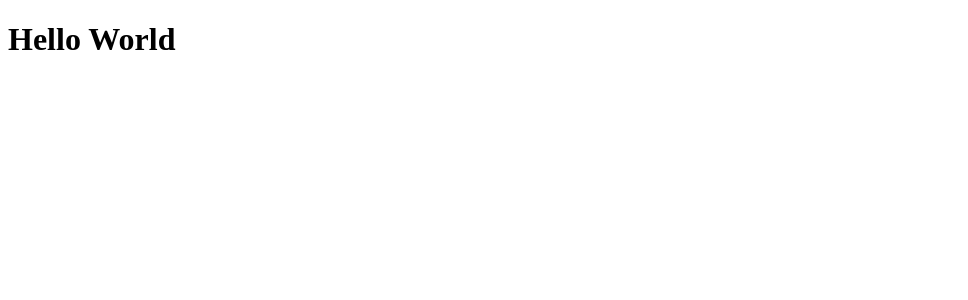
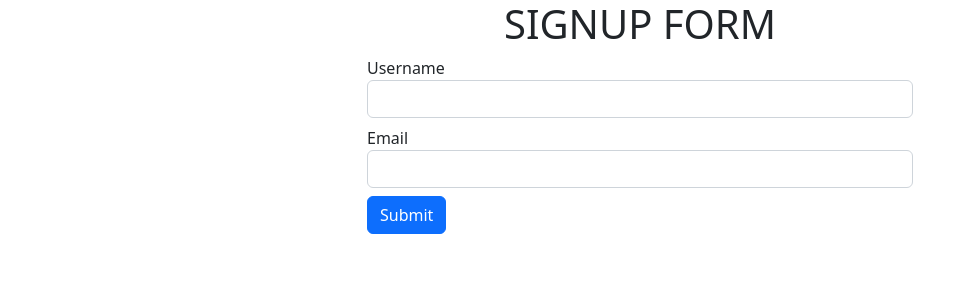
Before and after one commit to NirmalyaNg/angular-tutorial, an Angular app: page / in a window 1280 px wide. Shown: the top 300 px of the page, without its empty margins (0-968 px from the left). Built offline with nearby package versions, Linux system fonts and the light colour scheme.

Commit message:
Reactive Form Part 1

```diff
--- a/src/app/app.component.html
+++ b/src/app/app.component.html
@@ -1 +1,18 @@
-<h1>Hello World</h1>
+<div class="container">
+  <div class="row">
+    <div class="col-sm-12 col-md-6 offset-md-3">
+      <h1 class="text-center">SIGNUP FORM</h1>
+      <form [formGroup]="signupForm" (ngSubmit)="handleSubmit()">
+        <div class="form-group mb-2">
+          <label>Username</label>
+          <input type="text" class="form-control" formControlName="username" />
+        </div>
+        <div class="form-group">
+          <label>Email</label>
+          <input type="email" class="form-control" formControlName="email" />
+        </div>
+        <button class="btn btn-primary mt-2" type="submit">Submit</button>
+      </form>
+    </div>
+  </div>
+</div>
--- a/src/app/app.component.ts
+++ b/src/app/app.component.ts
@@ -1,10 +1,22 @@
-import { Component } from '@angular/core';
+import { Component, OnInit } from '@angular/core';
+import { FormGroup, FormControl, Validators } from '@angular/forms';
 
 @Component({
   selector: 'app-root',
   templateUrl: './app.component.html',
   styleUrls: ['./app.component.css'],
 })
-export class AppComponent {
-  title = 'angular-introduction';
+export class AppComponent implements OnInit {
+  signupForm: FormGroup;
+
+  ngOnInit(): void {
+    this.signupForm = new FormGroup({
+      username: new FormControl('', Validators.required),
+      email: new FormControl('', [Validators.required, Validators.email]),
+    });
+  }
+
+  handleSubmit() {
+    console.log(this.signupForm);
+  }
 }
--- a/src/app/app.module.ts
+++ b/src/app/app.module.ts
@@ -1,11 +1,11 @@
 import { NgModule } from '@angular/core';
+import { ReactiveFormsModule } from '@angular/forms';
 import { BrowserModule } from '@angular/platform-browser';
-
 import { AppComponent } from './app.component';
 
 @NgModule({
   declarations: [AppComponent],
-  imports: [BrowserModule],
+  imports: [BrowserModule, ReactiveFormsModule],
   providers: [],
   bootstrap: [AppComponent],
 })
--- a/src/index.html
+++ b/src/index.html
@@ -6,6 +6,12 @@
     <base href="/" />
     <meta name="viewport" content="width=device-width, initial-scale=1" />
     <link rel="icon" type="image/x-icon" href="favicon.ico" />
+    <link
+      href="https://cdn.jsdelivr.net/npm/bootstrap@5.2.3/dist/css/bootstrap.min.css"
+      rel="stylesheet"
+      integrity="sha384-rbsA2VBKQhggwzxH7pPCaAqO46MgnOM80zW1RWuH61DGLwZJEdK2Kadq2F9CUG65"
+      crossorigin="anonymous"
+    />
   </head>
   <body>
     <app-root></app-root>
```
